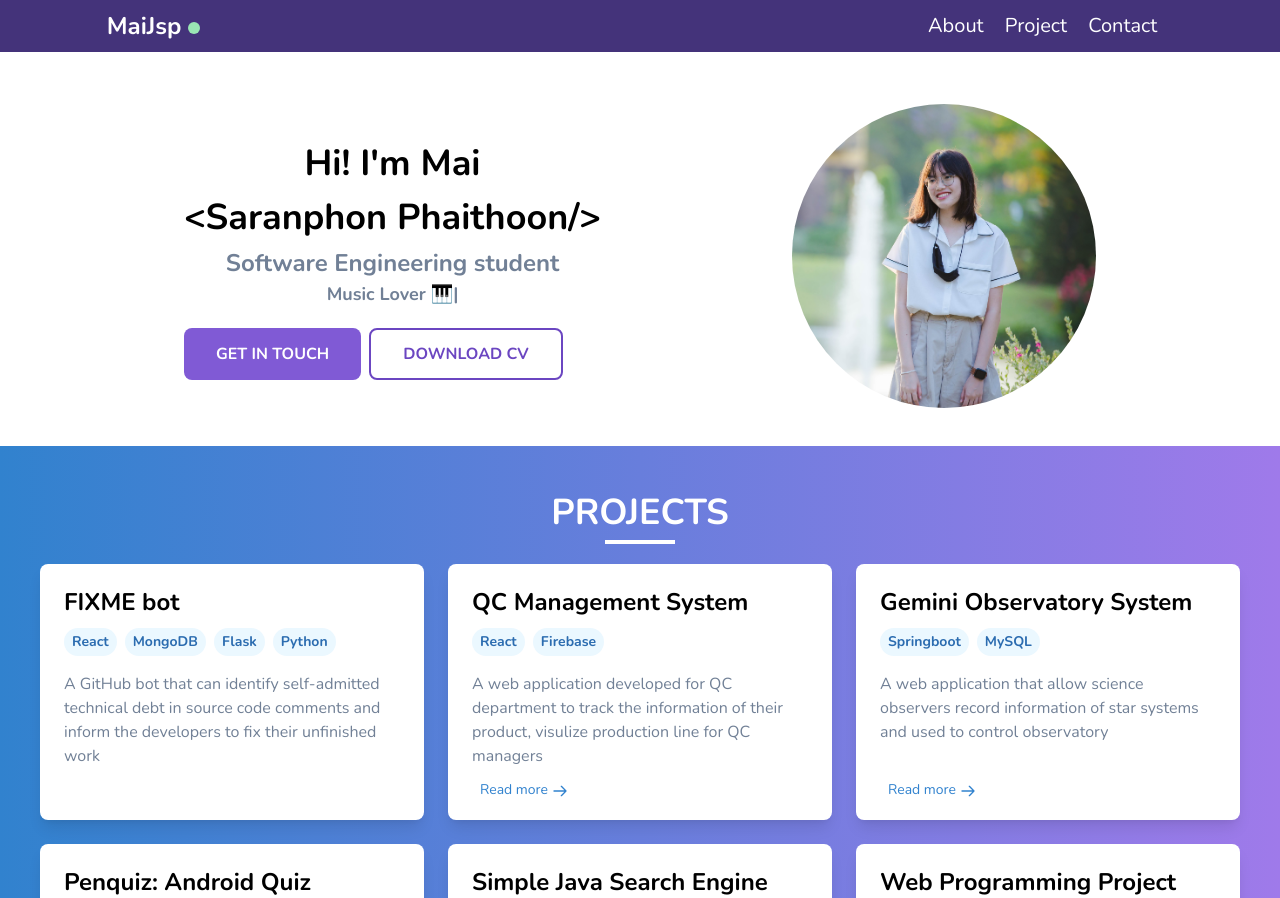
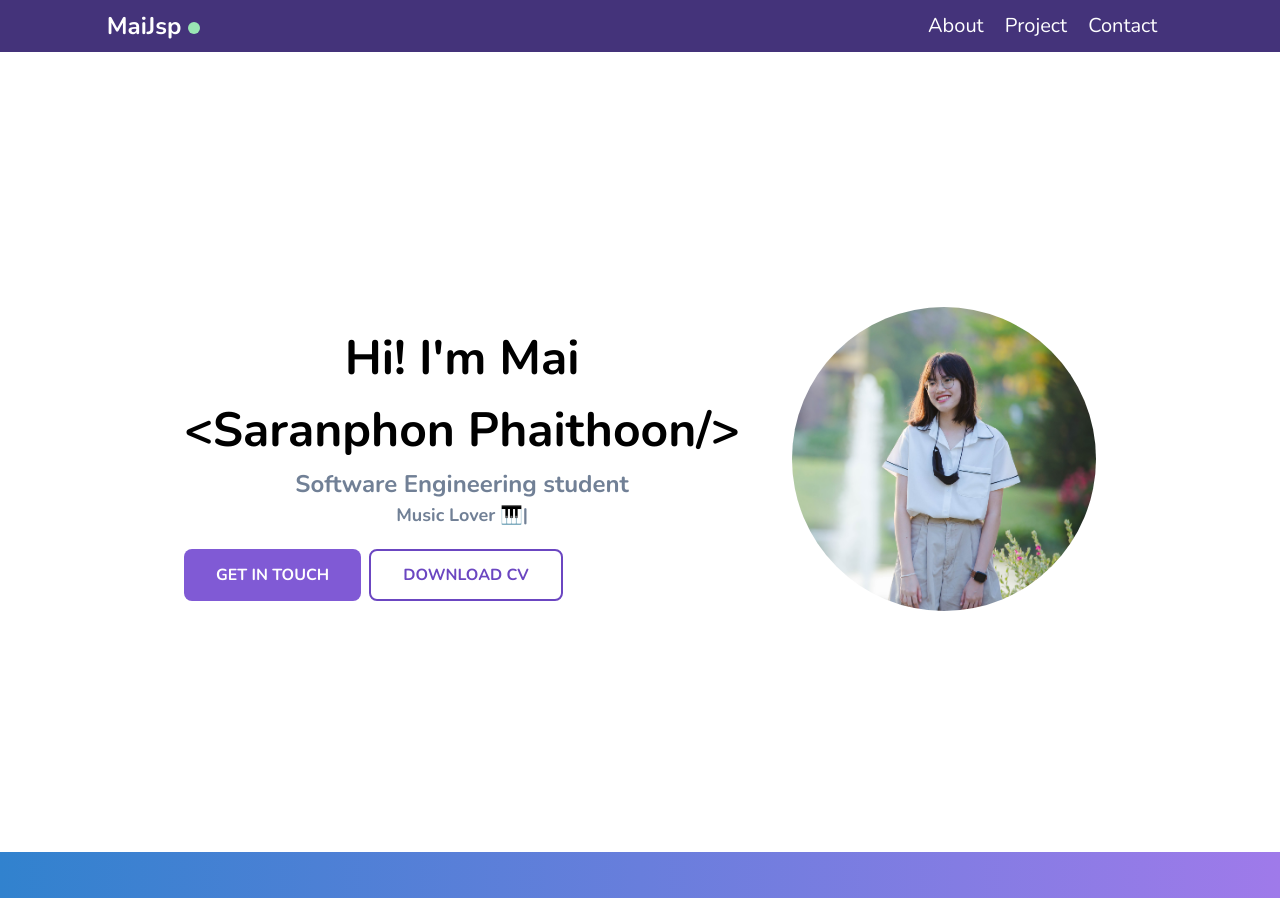
Before and after one commit to maijsp/maijsp-dev, a React (Create React App) app: page / in a window 1280 px wide. Shown: the top 898 px of the page. Built offline with nearby package versions, Linux system fonts and the light colour scheme.

Commit message:
Edit layout in header page

```diff
--- a/src/components/Header.js
+++ b/src/components/Header.js
@@ -15,7 +15,7 @@ const CircleSpan = styled.span`
 
 export default function Header() {
     return (
-        <div className="min-h-full p-8 flex items-center justify-center bg-white">
+        <div className="min-h-screen p-8 flex items-center justify-center bg-white">
             <div className="flex flex-col md:flex-row-reverse items-center justify-between mx-auto w-9/12">
                 <div className="mt-5 w-full md:w-1/3">
                     <CircleSpan/>
@@ -27,7 +27,7 @@ export default function Header() {
                     />
                 </div>
                 <div className="text-black font-nunito font-bold text-center mt-5">
-                    <h2 className="text-4xl">
+                    <h2 className="text-5xl">
                         {content.header.text[0]}
                         <br/>
                         {content.header.text[1]}
--- a/src/components/Project.js
+++ b/src/components/Project.js
@@ -5,14 +5,14 @@ import Fade from 'react-reveal'
 
 export default function Project() {
     return (
-            <div id="myproject" className="h-full w-full p-10 flex flex-col items-center justify-center from-blue-600 to-purple-500 bg-gradient-to-r">
+            <div id="myproject" className="min-h-screen w-full p-10 flex flex-col items-center justify-center from-blue-600 to-purple-500 bg-gradient-to-r">
                 {/* Header */}
                 <div className="font-nunito text-4xl font-bold text-white">
                     {content.project.title}
                     <div className="header-bar mx-auto"></div>
                 </div>
                 {/* Project Cards */}
-                <div className="mt-5 grid grid-cols-1 gap-6 md:grid-cols-2 lg:grid-cols-3">
+                <div className="mt-10 grid grid-cols-1 gap-6 md:grid-cols-2 lg:grid-cols-3">
                     <Fade left>
                     {content.project.projects.map((project, index) => {
                         return (
--- a/src/components/ProjectCard.js
+++ b/src/components/ProjectCard.js
@@ -4,11 +4,11 @@ export default function ProjectCard(props) {
     const link = props.link;
 
     return (
-        <div class="max-w-sm h-64 bg-white p-6 rounded-lg shadow-lg font-nunito relative">
-            <div id="header" className="flex items-center mb-4">
-                <div id="header-text" className="leading-5">
+        <div style={{height: "18rem", width: "20rem"}} className="max-w-sm bg-white p-6 rounded-lg shadow-lg font-nunito relative">
+            <div id="header" className="flex items-center">
+                <div className="leading-5">
                     <h4 id="name" className="text-2xl font-bold leading-7">{props.name}</h4>
-                    <div className="mt-2 flex flex-row flex-wrap justify-start">
+                    <div className="mt-1 flex flex-row flex-wrap justify-start">
                     {
                         props.tech.map((tech, index) => {
                             return (
@@ -19,13 +19,13 @@ export default function ProjectCard(props) {
                     </div>
                 </div>
             </div>
-            <div id="quote">
+            <div className="mt-3" id="quote">
                 <p className="text-gray-600 text-base">{props.description}</p>
             </div>
             <div className="" id="link">
                 {
                     link !== ""
-                    ?   <button className="absolute mb-3 bottom-0 text-blue-600 text-sm hover:bg-blue-100 rounded-md p-2 transition duration-500 ease-in-out">
+                    ?   <button className="absolute mb-2 lg:mb-3 bottom-0 text-blue-600 text-sm hover:bg-blue-100 rounded-md p-2 transition duration-500 ease-in-out">
                             <a className=""href={props.link}>Read more</a>
                             <svg className="ml-1 w-4 h-4 inline" fill="none" stroke="currentColor" viewBox="0 0 24 24" xmlns="http://www.w3.org/2000/svg"><path stroke-linecap="round" stroke-linejoin="round" stroke-width="2" d="M14 5l7 7m0 0l-7 7m7-7H3"></path></svg>
                         </button>
```
